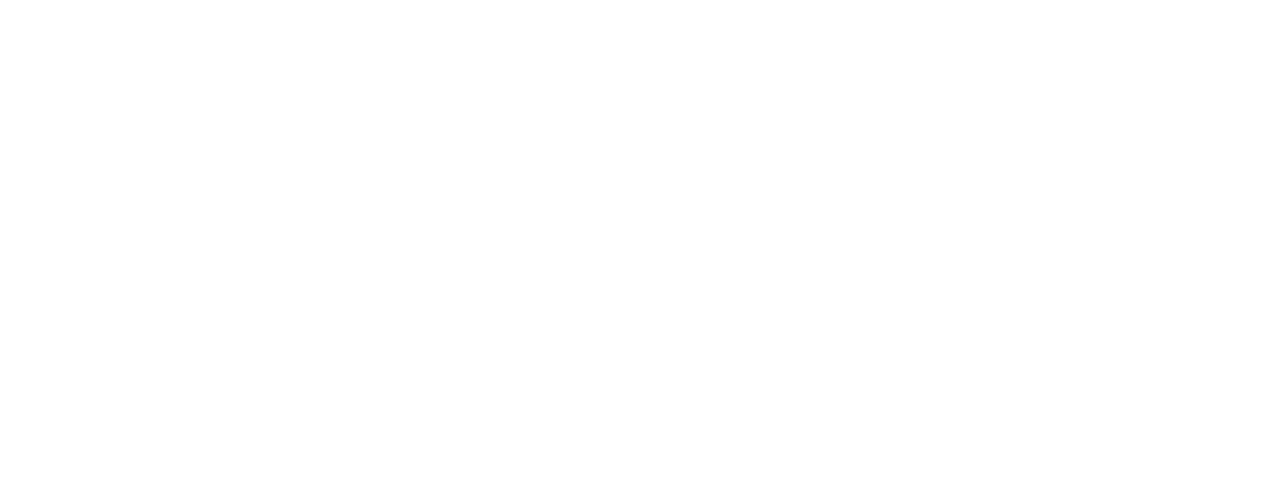
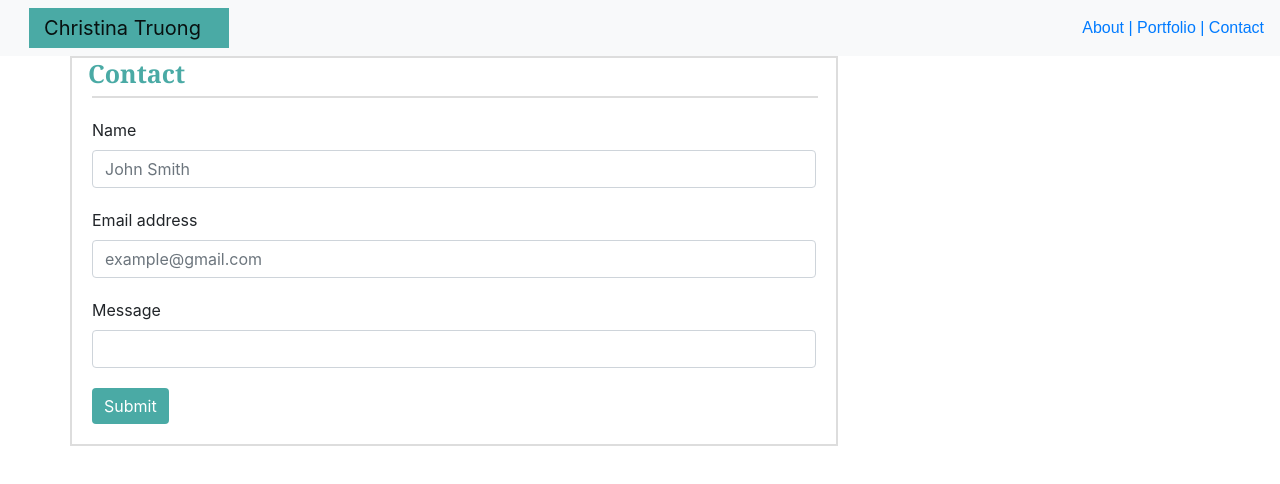
Before and after one commit to christinaqtruong/Bootstrap-Portfolio, a plain HTML site: page contact.html in a window 1280 px wide. Drawn offline with nearby package versions, Linux system fonts and the light colour scheme.

Commit message:
added css styling and created portfolio and contact html

```diff
--- a/contact.html
+++ b/contact.html
@@ -0,0 +1,48 @@
+<!DOCTYPE html>
+<html lang="en">
+<head>
+    <meta charset="UTF-8">
+    <meta name="viewport" content="width=device-width, initial-scale=1.0">
+    <meta http-equiv="X-UA-Compatible" content="ie=edge">
+    <link rel="stylesheet" href="https://stackpath.bootstrapcdn.com/bootstrap/4.3.1/css/bootstrap.min.css" integrity="sha384-ggOyR0iXCbMQv3Xipma34MD+dH/1fQ784/j6cY/iJTQUOhcWr7x9JvoRxT2MZw1T" crossorigin="anonymous">
+    <title>Contact</title>
+    <link rel="stylesheet" href="./style.css">
+</head>
+
+<nav class="navbar navbar-expand-lg navbar-light bg-light">
+        <div class="container">
+          <a class="navbar-brand" href="#">Christina Truong</a>
+        </div>
+
+        <div class="directory">
+            <a href="./index.html">About |</a>
+            <a href="./portfolio.html">Portfolio |</a>
+            <a href="./contact.html">Contact</a>
+        </div>
+</nav>
+
+<form>
+        <h1 class="Contact">Contact</h1>
+        <div class="contact divider"></div>
+        <div class="form-group">
+                <label for="exampleInputEmail1">Name</label>
+                <input type="email" class="form-control" id="exampleInputEmail1" aria-describedby="emailHelp" placeholder="John Smith">
+
+              </div>
+        <div class="form-group">
+          <label for="exampleInputEmail1">Email address</label>
+          <input type="email" class="form-control" id="exampleInputEmail1" aria-describedby="emailHelp" placeholder="example@gmail.com">
+
+        </div>
+        <div class="form-group">
+                <label for="exampleInputEmail1">Message</label>
+                <input type="email" class="form-control" id="exampleInputEmail1" aria-describedby="emailHelp">
+        </div>
+        <button type="submit" class="btn btn-primary">Submit</button>
+</form>
+
+
+<footer>
+</footer>
+</body>
+</html>
--- /dev/null
+++ b/style.css
@@ -0,0 +1,96 @@
+/* index */
+
+.container{
+    background-color: #4aaaa5;
+    width: 200px;
+    height: 100%;
+    position: relative;
+    left: -420px;
+}
+
+.Name{
+    color: #ffffff;
+    font-weight:bold;
+    font-size: 35px;
+    font-family: Georgia, 'Times New Roman', Times, serif;
+    box-sizing: border-box;
+}
+
+.directory{
+    font-family: Arial, Helvetica, sans-serif;
+    line-height: 1.5em;
+    color: #777777;
+}
+
+.card{
+    box-sizing: border-box;
+}
+
+.card-body{
+    background-color:#ffffff;
+    height: 40%;
+    border: solid #dddddd 2px;
+    width: 960px;
+    margin-left:7%;
+    padding: 7px;
+}
+
+.About{
+    color:#4aaaa5;
+    font-weight: bold;
+    font-size: 25px;
+    font-family: Georgia, 'Times New Roman', Times, serif;
+}
+
+.divider{
+    background-color:  #dddddd;
+    height: 2px;
+    width: 100%;
+}
+
+.image{
+    width: 150px;
+    height: 200px;
+    margin-top:30px;
+    float: left;
+    margin: 10px;
+    top: -5px;
+    position: relative;
+}
+
+/* contact */
+
+form{
+    border: solid #dddddd 2px;
+    width:60%;
+    height: 60%;
+    margin-left: 70px;
+}
+
+.Contact{
+    color:#4aaaa5;
+    font-weight: bold;
+    font-size: 25px;
+    font-family: Georgia, 'Times New Roman', Times, serif;
+    margin-left: 16px;
+}
+
+.contact.divider{
+    background-color:  #dddddd;
+    height: 2px;
+    width: 95%;
+    margin-left: 20px;;
+}
+
+.form-group{
+    margin: 20px;
+}
+
+
+.btn.btn-primary{
+    background-color: #4aaaa5;
+    color: #ffffff;
+    border: none;
+    margin-left: 20px;
+    margin-bottom: 20px;
+}
```
Also changed, not shown: index.html (+10 -6 lines), portfolio.html (+22 -0 lines), Christina Headshot.jpg (added).
